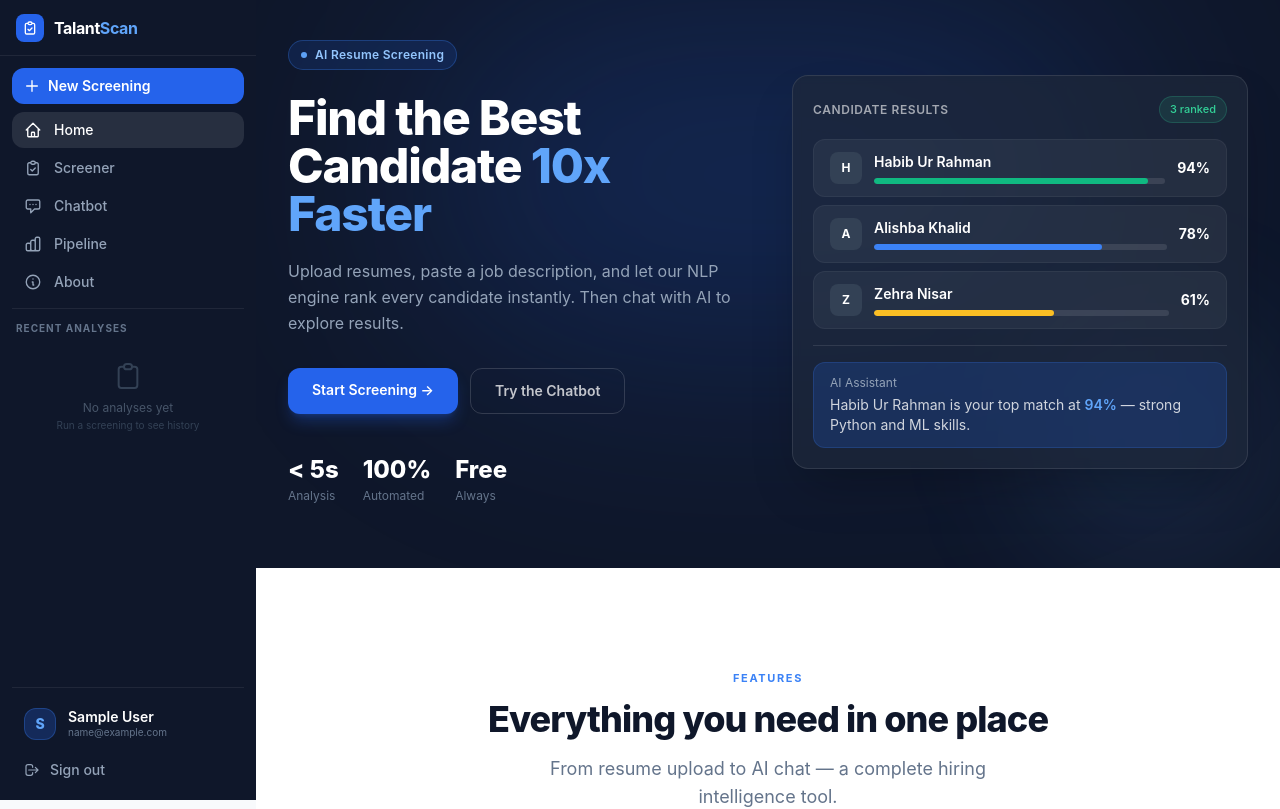
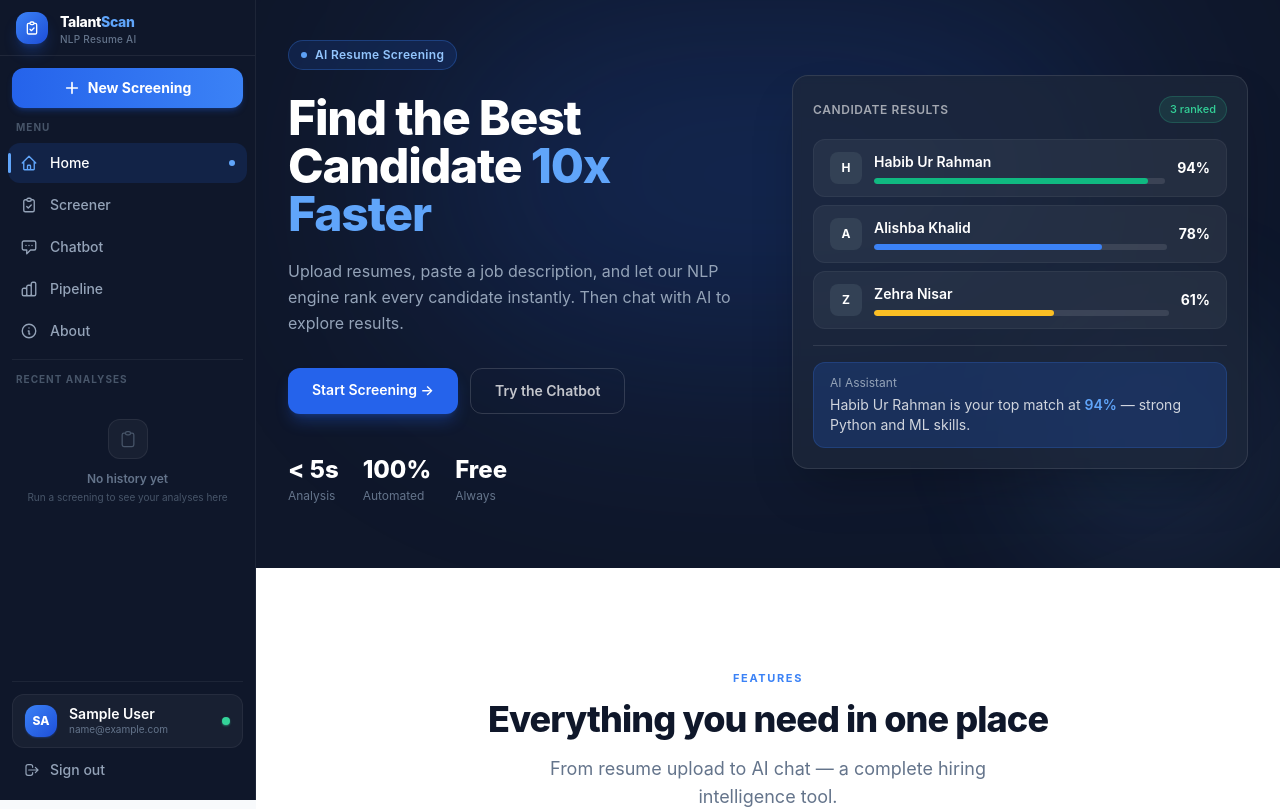
Before and after one commit to habib-u-rahman/talentscan-ai, a React (Create React App) app in the folder frontend/: page /home in a window 1280 px wide. Shown: the top 809 px of the page. Built offline with nearby package versions, Linux system fonts and the light colour scheme; sample sign-in values are in the browser's storage.

Commit message:
feat: redesign sidebar with gradient logo, active indicators, user card and improved nav

```diff
--- a/frontend/src/components/Sidebar.jsx
+++ b/frontend/src/components/Sidebar.jsx
@@ -4,23 +4,43 @@ import { Link, useLocation, useNavigate } from "react-router-dom";
 const NAV = [
   {
     to: "/home", label: "Home",
-    icon: <svg className="w-4.5 h-4.5 w-[18px] h-[18px] flex-shrink-0" fill="none" viewBox="0 0 24 24" stroke="currentColor" strokeWidth={1.8}><path strokeLinecap="round" strokeLinejoin="round" d="M3 12l2-2m0 0l7-7 7 7M5 10v10a1 1 0 001 1h3m10-11l2 2m-2-2v10a1 1 0 01-1 1h-3m-6 0a1 1 0 001-1v-4a1 1 0 011-1h2a1 1 0 011 1v4a1 1 0 001 1m-6 0h6"/></svg>,
+    icon: (
+      <svg className="w-[18px] h-[18px] flex-shrink-0" fill="none" viewBox="0 0 24 24" stroke="currentColor" strokeWidth={1.8}>
+        <path strokeLinecap="round" strokeLinejoin="round" d="M3 12l2-2m0 0l7-7 7 7M5 10v10a1 1 0 001 1h3m10-11l2 2m-2-2v10a1 1 0 01-1 1h-3m-6 0a1 1 0 001-1v-4a1 1 0 011-1h2a1 1 0 011 1v4a1 1 0 001 1m-6 0h6"/>
+      </svg>
+    ),
   },
   {
     to: "/screener", label: "Screener",
-    icon: <svg className="w-[18px] h-[18px] flex-shrink-0" fill="none" viewBox="0 0 24 24" stroke="currentColor" strokeWidth={1.8}><path strokeLinecap="round" strokeLinejoin="round" d="M9 5H7a2 2 0 00-2 2v12a2 2 0 002 2h10a2 2 0 002-2V7a2 2 0 00-2-2h-2M9 5a2 2 0 002 2h2a2 2 0 002-2M9 5a2 2 0 012-2h2a2 2 0 012 2m-6 9l2 2 4-4"/></svg>,
+    icon: (
+      <svg className="w-[18px] h-[18px] flex-shrink-0" fill="none" viewBox="0 0 24 24" stroke="currentColor" strokeWidth={1.8}>
+        <path strokeLinecap="round" strokeLinejoin="round" d="M9 5H7a2 2 0 00-2 2v12a2 2 0 002 2h10a2 2 0 002-2V7a2 2 0 00-2-2h-2M9 5a2 2 0 002 2h2a2 2 0 002-2M9 5a2 2 0 012-2h2a2 2 0 012 2m-6 9l2 2 4-4"/>
+      </svg>
+    ),
   },
   {
     to: "/chatbot", label: "Chatbot",
-    icon: <svg className="w-[18px] h-[18px] flex-shrink-0" fill="none" viewBox="0 0 24 24" stroke="currentColor" strokeWidth={1.8}><path strokeLinecap="round" strokeLinejoin="round" d="M8 10h.01M12 10h.01M16 10h.01M9 16H5a2 2 0 01-2-2V6a2 2 0 012-2h14a2 2 0 012 2v8a2 2 0 01-2 2h-5l-5 5v-5z"/></svg>,
+    icon: (
+      <svg className="w-[18px] h-[18px] flex-shrink-0" fill="none" viewBox="0 0 24 24" stroke="currentColor" strokeWidth={1.8}>
+        <path strokeLinecap="round" strokeLinejoin="round" d="M8 10h.01M12 10h.01M16 10h.01M9 16H5a2 2 0 01-2-2V6a2 2 0 012-2h14a2 2 0 012 2v8a2 2 0 01-2 2h-5l-5 5v-5z"/>
+      </svg>
+    ),
   },
   {
     to: "/pipeline", label: "Pipeline",
-    icon: <svg className="w-[18px] h-[18px] flex-shrink-0" fill="none" viewBox="0 0 24 24" stroke="currentColor" strokeWidth={1.8}><path strokeLinecap="round" strokeLinejoin="round" d="M9 19v-6a2 2 0 00-2-2H5a2 2 0 00-2 2v6a2 2 0 002 2h2a2 2 0 002-2zm0 0V9a2 2 0 012-2h2a2 2 0 012 2v10m-6 0a2 2 0 002 2h2a2 2 0 002-2m0 0V5a2 2 0 012-2h2a2 2 0 012 2v14a2 2 0 01-2 2h-2a2 2 0 01-2-2z"/></svg>,
+    icon: (
+      <svg className="w-[18px] h-[18px] flex-shrink-0" fill="none" viewBox="0 0 24 24" stroke="currentColor" strokeWidth={1.8}>
+        <path strokeLinecap="round" strokeLinejoin="round" d="M9 19v-6a2 2 0 00-2-2H5a2 2 0 00-2 2v6a2 2 0 002 2h2a2 2 0 002-2zm0 0V9a2 2 0 012-2h2a2 2 0 012 2v10m-6 0a2 2 0 002 2h2a2 2 0 002-2m0 0V5a2 2 0 012-2h2a2 2 0 012 2v14a2 2 0 01-2 2h-2a2 2 0 01-2-2z"/>
+      </svg>
+    ),
   },
   {
     to: "/about", label: "About",
-    icon: <svg className="w-[18px] h-[18px] flex-shrink-0" fill="none" viewBox="0 0 24 24" stroke="currentColor" strokeWidth={1.8}><path strokeLinecap="round" strokeLinejoin="round" d="M13 16h-1v-4h-1m1-4h.01M21 12a9 9 0 11-18 0 9 9 0 0118 0z"/></svg>,
+    icon: (
+      <svg className="w-[18px] h-[18px] flex-shrink-0" fill="none" viewBox="0 0 24 24" stroke="currentColor" strokeWidth={1.8}>
+        <path strokeLinecap="round" strokeLinejoin="round" d="M13 16h-1v-4h-1m1-4h.01M21 12a9 9 0 11-18 0 9 9 0 0118 0z"/>
+      </svg>
+    ),
   },
 ];
 
@@ -32,12 +52,11 @@ function getHistory() {
 function timeAgo(isoDate) {
   const diff = Date.now() - new Date(isoDate).getTime();
   const m = Math.floor(diff / 60000);
-  if (m < 1)   return "just now";
-  if (m < 60)  return `${m}m ago`;
+  if (m < 1)  return "just now";
+  if (m < 60) return `${m}m ago`;
   const h = Math.floor(m / 60);
-  if (h < 24)  return `${h}h ago`;
-  const d = Math.floor(h / 24);
-  return `${d}d ago`;
+  if (h < 24) return `${h}h ago`;
+  return `${Math.floor(h / 24)}d ago`;
 }
 
 export default function Sidebar({ open, onClose }) {
@@ -51,13 +70,14 @@ export default function Sidebar({ open, onClose }) {
     return () => window.removeEventListener("historyUpdated", refresh);
   }, []);
 
-  const user   = (() => { try { return JSON.parse(localStorage.getItem("user") || "{}"); } catch { return {}; } })();
-  const initials = (user.name || user.email || "U").charAt(0).toUpperCase();
+  const user     = (() => { try { return JSON.parse(localStorage.getItem("user") || "{}"); } catch { return {}; } })();
+  const initials = (user.name || user.email || "U").slice(0, 2).toUpperCase();
+  const displayName = user.name || "User";
 
   const logout = () => {
     localStorage.removeItem("user");
     sessionStorage.removeItem("pipeline_data");
-    nav("/login");
+    nav("/");
   };
 
   const clearHistory = () => {
@@ -67,121 +87,164 @@ export default function Sidebar({ open, onClose }) {
 
   return (
     <>
-      {/* Mobile overlay */}
+      {/* Mobile backdrop */}
       {open && (
         <div
-          className="fixed inset-0 bg-black/50 z-30 lg:hidden"
+          className="fixed inset-0 bg-black/60 backdrop-blur-sm z-30 lg:hidden"
           onClick={onClose}
         />
       )}
 
-      {/* Sidebar panel */}
+      {/* Sidebar */}
       <aside
-        className={`fixed top-0 left-0 h-full w-64 z-40 flex flex-col bg-slate-900
+        className={`fixed top-0 left-0 h-full w-64 z-40 flex flex-col
+          bg-slate-900 border-r border-white/[0.06]
           transition-transform duration-300 ease-in-out
           ${open ? "translate-x-0" : "-translate-x-full lg:translate-x-0"}`}
       >
 
-        {/* ── Logo ── */}
-        <div className="flex items-center gap-2.5 px-4 h-14 border-b border-white/[0.07] flex-shrink-0">
-          <div className="w-7 h-7 rounded-lg bg-brand-600 flex items-center justify-center flex-shrink-0">
+        {/* ── Logo bar ── */}
+        <div className="flex items-center gap-3 px-4 h-14 border-b border-white/[0.07] flex-shrink-0">
+          <div className="w-8 h-8 rounded-xl bg-gradient-to-br from-brand-500 to-brand-700
+            flex items-center justify-center flex-shrink-0 shadow-lg shadow-brand-600/30">
             <svg className="w-4 h-4 text-white" fill="none" viewBox="0 0 24 24"
               stroke="currentColor" strokeWidth={2}>
               <path strokeLinecap="round" strokeLinejoin="round"
                 d="M9 5H7a2 2 0 00-2 2v12a2 2 0 002 2h10a2 2 0 002-2V7a2 2 0 00-2-2h-2M9 5a2 2 0 002 2h2a2 2 0 002-2M9 5a2 2 0 012-2h2a2 2 0 012 2m-6 9l2 2 4-4"/>
             </svg>
           </div>
-          <span className="font-bold text-base text-white tracking-tight">
+          <div className="flex flex-col leading-none">
+            <span className="font-extrabold text-sm text-white tracking-tight">
               Talant<span className="text-brand-400">Scan</span>
             </span>
-          <button onClick={onClose}
-            className="ml-auto lg:hidden p-1.5 rounded-lg text-slate-500 hover:text-white hover:bg-white/10 transition-colors">
+            <span className="text-[10px] text-slate-500 font-medium tracking-wide mt-0.5">NLP Resume AI</span>
+          </div>
+          <button
+            onClick={onClose}
+            className="ml-auto lg:hidden w-7 h-7 rounded-lg flex items-center justify-center
+              text-slate-500 hover:text-white hover:bg-white/10 transition-colors"
+          >
             <svg className="w-4 h-4" fill="none" viewBox="0 0 24 24" stroke="currentColor">
               <path strokeLinecap="round" strokeLinejoin="round" strokeWidth={2} d="M6 18L18 6M6 6l12 12"/>
             </svg>
           </button>
         </div>
 
-        {/* ── New Screening CTA ── */}
+        {/* ── New Screening button ── */}
         <div className="px-3 pt-3 pb-2 flex-shrink-0">
           <Link
             to="/screener"
             onClick={onClose}
-            className="flex items-center gap-2 w-full px-3 py-2 rounded-xl
-              bg-brand-600 text-white text-sm font-semibold
-              hover:bg-brand-500 active:scale-[.98] transition-all"
+            className="flex items-center justify-center gap-2 w-full px-3 py-2.5 rounded-xl
+              bg-gradient-to-r from-brand-600 to-brand-500 text-white text-sm font-bold
+              hover:from-brand-500 hover:to-brand-400 shadow-md shadow-brand-600/25
+              active:scale-[.97] transition-all duration-150"
           >
-            <svg className="w-4 h-4 flex-shrink-0" fill="none" viewBox="0 0 24 24" stroke="currentColor">
-              <path strokeLinecap="round" strokeLinejoin="round" strokeWidth={2} d="M12 4v16m8-8H4"/>
+            <svg className="w-4 h-4 flex-shrink-0" fill="none" viewBox="0 0 24 24" stroke="currentColor" strokeWidth={2.5}>
+              <path strokeLinecap="round" strokeLinejoin="round" d="M12 4v16m8-8H4"/>
             </svg>
             New Screening
           </Link>
         </div>
 
         {/* ── Navigation ── */}
-        <nav className="px-3 pb-2 space-y-0.5 flex-shrink-0">
-          {NAV.map(({ to, label, icon }) => (
+        <nav className="px-2 pb-1 space-y-0.5 flex-shrink-0">
+          <p className="text-[10px] font-bold text-slate-600 uppercase tracking-widest px-2 pb-1.5 pt-1">
+            Menu
+          </p>
+          {NAV.map(({ to, label, icon }) => {
+            const active = pathname === to;
+            return (
               <Link
                 key={to}
                 to={to}
                 onClick={onClose}
-              className={`flex items-center gap-3 px-3 py-2 rounded-xl text-sm font-medium transition-colors
-                ${pathname === to
-                  ? "bg-white/10 text-white"
-                  : "text-slate-400 hover:text-white hover:bg-white/[0.07]"}`}
+                className={`relative flex items-center gap-3 px-3 py-2.5 rounded-xl
+                  text-sm font-medium transition-all duration-150
+                  ${active
+                    ? "bg-brand-600/15 text-white"
+                    : "text-slate-400 hover:text-slate-100 hover:bg-white/[0.06]"}`}
               >
-              {icon}
+                {/* Active left accent bar */}
+                {active && (
+                  <span className="absolute left-0 top-1/2 -translate-y-1/2 w-[3px] h-5
+                    bg-brand-400 rounded-full"/>
+                )}
+                <span className={active ? "text-brand-400" : ""}>{icon}</span>
                 {label}
+                {active && (
+                  <span className="ml-auto w-1.5 h-1.5 rounded-full bg-brand-400"/>
+                )}
               </Link>
-          ))}
+            );
+          })}
         </nav>
 
         {/* ── Divider ── */}
-        <div className="mx-3 border-t border-white/[0.07]" />
+        <div className="mx-3 my-1 border-t border-white/[0.06]" />
 
-        {/* ── Recent Analyses (scrollable) ── */}
-        <div className="flex-1 overflow-y-auto min-h-0 px-3 py-3
-          [&::-webkit-scrollbar]:w-1 [&::-webkit-scrollbar-thumb]:bg-white/10
+        {/* ── Recent Analyses ── */}
+        <div className="flex-1 overflow-y-auto min-h-0 px-2 py-2
+          [&::-webkit-scrollbar]:w-1
+          [&::-webkit-scrollbar-thumb]:bg-white/10
+          [&::-webkit-scrollbar-thumb]:rounded-full
           [&::-webkit-scrollbar-track]:bg-transparent">
 
-          <div className="flex items-center justify-between mb-2 px-1">
-            <p className="text-[10px] font-bold text-slate-500 uppercase tracking-widest">
+          <div className="flex items-center justify-between px-2 mb-2">
+            <p className="text-[10px] font-bold text-slate-600 uppercase tracking-widest">
               Recent Analyses
             </p>
             {history.length > 0 && (
               <button
                 onClick={clearHistory}
-                className="text-[10px] text-slate-600 hover:text-slate-400 transition-colors"
+                className="text-[10px] text-slate-600 hover:text-rose-400 transition-colors font-medium"
               >
-                Clear
+                Clear all
               </button>
             )}
           </div>
 
           {history.length === 0 ? (
-            <div className="px-3 py-4 text-center">
-              <svg className="w-8 h-8 text-slate-700 mx-auto mb-2" fill="none" viewBox="0 0 24 24" stroke="currentColor">
+            <div className="flex flex-col items-center justify-center py-6 px-3 text-center">
+              <div className="w-10 h-10 rounded-xl bg-white/[0.04] border border-white/[0.07]
+                flex items-center justify-center mb-3">
+                <svg className="w-5 h-5 text-slate-600" fill="none" viewBox="0 0 24 24" stroke="currentColor">
                   <path strokeLinecap="round" strokeLinejoin="round" strokeWidth={1.5}
                     d="M9 5H7a2 2 0 00-2 2v12a2 2 0 002 2h10a2 2 0 002-2V7a2 2 0 00-2-2h-2M9 5a2 2 0 002 2h2a2 2 0 002-2M9 5a2 2 0 012-2h2a2 2 0 012 2"/>
                 </svg>
-              <p className="text-xs text-slate-600">No analyses yet</p>
-              <p className="text-[10px] text-slate-700 mt-0.5">Run a screening to see history</p>
+              </div>
+              <p className="text-xs font-semibold text-slate-500">No history yet</p>
+              <p className="text-[10px] text-slate-600 mt-0.5 leading-relaxed">
+                Run a screening to see your analyses here
+              </p>
             </div>
           ) : (
             <div className="space-y-0.5">
-              {history.slice(0, 20).map(item => (
+              {history.slice(0, 20).map((item, i) => (
                 <Link
                   key={item.id}
                   to="/screener"
                   onClick={onClose}
-                  className="block px-3 py-2 rounded-xl hover:bg-white/[0.06] transition-colors group"
+                  className="group flex items-start gap-2.5 px-2 py-2 rounded-xl
+                    hover:bg-white/[0.06] transition-colors"
                 >
-                  <p className="text-xs text-slate-400 group-hover:text-slate-200 truncate transition-colors leading-snug">
+                  {/* small doc icon */}
+                  <div className="w-6 h-6 rounded-lg bg-white/[0.05] border border-white/[0.08]
+                    flex items-center justify-center flex-shrink-0 mt-0.5">
+                    <svg className="w-3 h-3 text-slate-500" fill="none" viewBox="0 0 24 24" stroke="currentColor">
+                      <path strokeLinecap="round" strokeLinejoin="round" strokeWidth={2}
+                        d="M9 12h6m-6 4h6m2 5H7a2 2 0 01-2-2V5a2 2 0 012-2h5.586a1 1 0 01.707.293l5.414 5.414a1 1 0 01.293.707V19a2 2 0 01-2 2z"/>
+                    </svg>
+                  </div>
+                  <div className="flex-1 min-w-0">
+                    <p className="text-xs text-slate-400 group-hover:text-slate-200
+                      truncate transition-colors font-medium leading-snug">
                       {item.title}
                     </p>
                     <p className="text-[10px] text-slate-600 mt-0.5">
                       {timeAgo(item.date)} · {item.count} resume{item.count !== 1 ? "s" : ""}
                     </p>
+                  </div>
                 </Link>
               ))}
             </div>
@@ -189,32 +252,40 @@ export default function Sidebar({ open, onClose }) {
         </div>
 
         {/* ── Divider ── */}
-        <div className="mx-3 border-t border-white/[0.07]" />
+        <div className="mx-3 border-t border-white/[0.06]" />
 
-        {/* ── User + Logout ── */}
-        <div className="px-3 py-3 flex-shrink-0">
-          {/* User info */}
-          <div className="flex items-center gap-3 px-3 py-2 mb-1 rounded-xl">
-            <div className="w-8 h-8 rounded-xl bg-brand-600/25 border border-brand-500/30
-              flex items-center justify-center text-brand-400 text-sm font-extrabold flex-shrink-0">
+        {/* ── User footer ── */}
+        <div className="px-3 py-3 flex-shrink-0 space-y-1">
+
+          {/* User card */}
+          <div className="flex items-center gap-3 px-3 py-2.5 rounded-xl
+            bg-white/[0.04] border border-white/[0.06]">
+            {/* Avatar */}
+            <div className="w-8 h-8 rounded-xl bg-gradient-to-br from-brand-500 to-brand-700
+              flex items-center justify-center text-white text-xs font-extrabold flex-shrink-0
+              shadow-sm shadow-brand-600/30">
               {initials}
             </div>
             <div className="flex-1 min-w-0">
               <p className="text-sm font-semibold text-white truncate leading-tight">
-                {user.name || "User"}
+                {displayName}
               </p>
-              <p className="text-[10px] text-slate-500 truncate">{user.email || ""}</p>
+              <p className="text-[10px] text-slate-500 truncate">{user.email || "Signed in"}</p>
             </div>
+            {/* Online dot */}
+            <div className="w-2 h-2 rounded-full bg-emerald-400 flex-shrink-0
+              shadow-sm shadow-emerald-400/50"/>
           </div>
 
-          {/* Logout */}
+          {/* Sign out */}
           <button
             onClick={logout}
             className="flex items-center gap-2.5 w-full px-3 py-2 rounded-xl
-              text-slate-400 hover:text-red-400 hover:bg-red-400/[0.08]
-              text-sm font-medium transition-colors"
+              text-slate-400 hover:text-rose-400 hover:bg-rose-400/[0.08]
+              text-sm font-medium transition-all duration-150 group"
           >
-            <svg className="w-4 h-4 flex-shrink-0" fill="none" viewBox="0 0 24 24" stroke="currentColor" strokeWidth={1.8}>
+            <svg className="w-4 h-4 flex-shrink-0 group-hover:translate-x-0.5 transition-transform"
+              fill="none" viewBox="0 0 24 24" stroke="currentColor" strokeWidth={1.8}>
               <path strokeLinecap="round" strokeLinejoin="round"
                 d="M17 16l4-4m0 0l-4-4m4 4H7m6 4v1a3 3 0 01-3 3H6a3 3 0 01-3-3V7a3 3 0 013-3h4a3 3 0 013 3v1"/>
             </svg>
```
Lines whose indentation alone changed are shown as unchanged.
